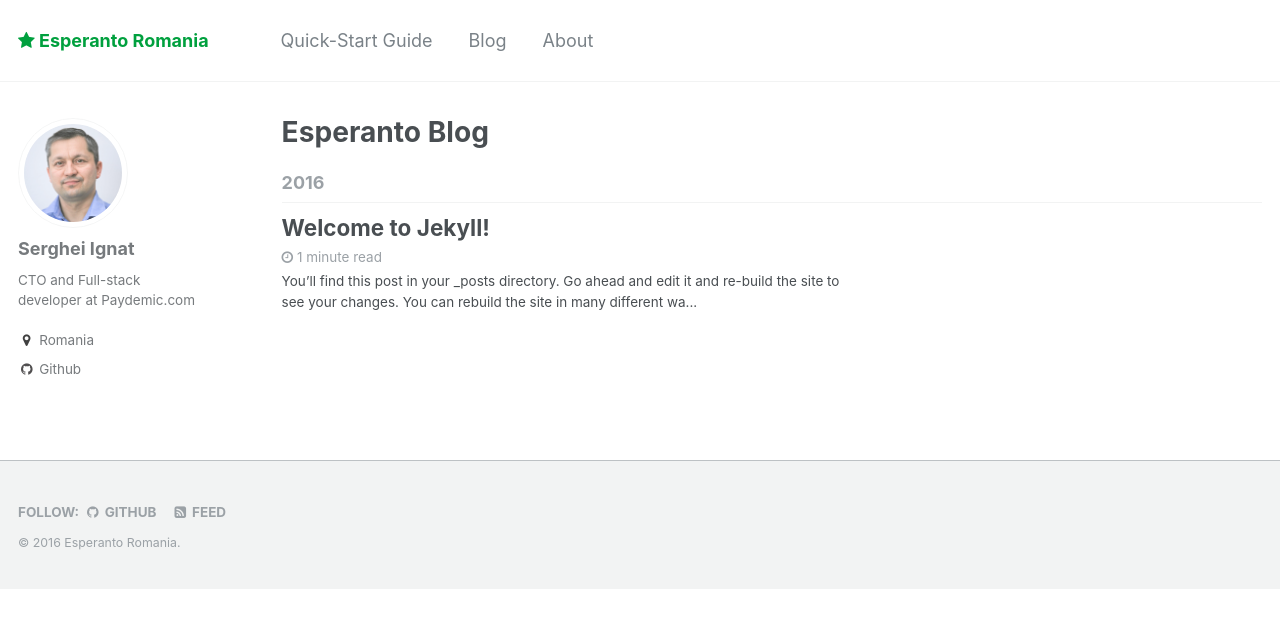
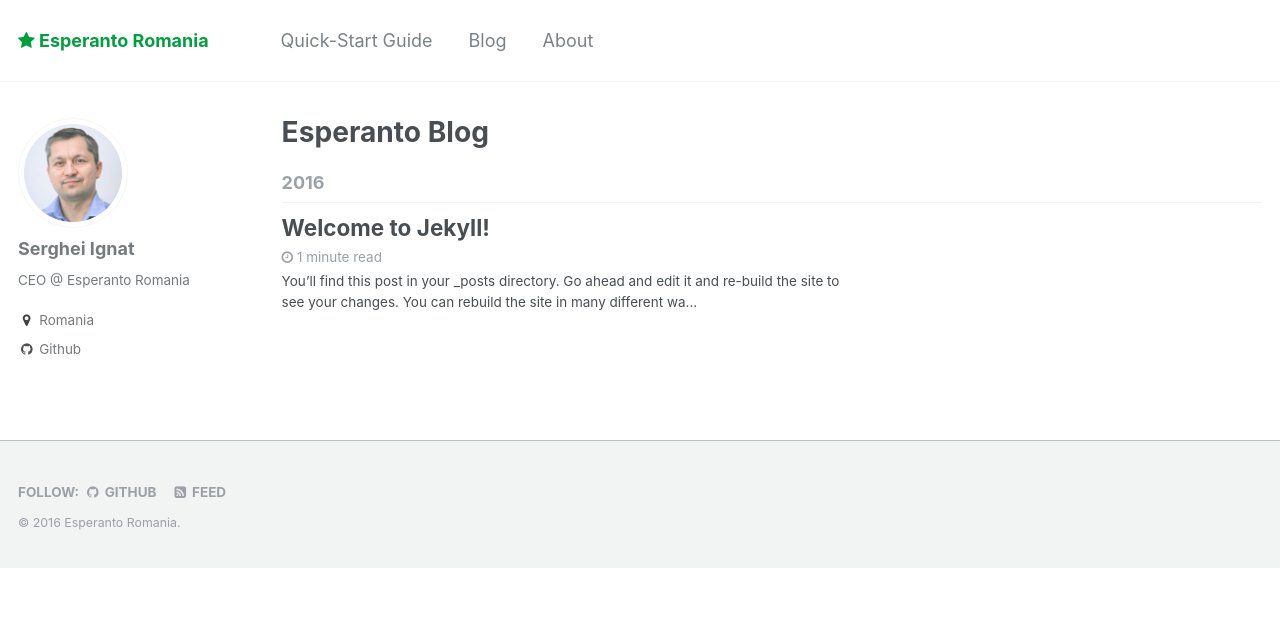
Before and after one commit to esperanto-ro/esperanto-ro.github.io, a Jekyll site: the page built from _pages/blog.html, in a window 1280 px wide. Shown: the top 628 px of the page. Built offline with Jekyll 4.4.1, drawn with Linux system fonts in a browser that asks for light colours.

Commit message:
Update user description

```diff
--- a/_config.yml
+++ b/_config.yml
@@ -78,7 +78,7 @@ google_ad_slot           :
 author:
   name             : "Serghei Ignat"
   avatar           : "bio-photo.jpg"
-  bio              : "CTO and Full-stack developer at Paydemic.com"
+  bio              : "CEO @ Esperanto Romania"
   location         : "Romania"
   email            :
   uri              :
```
